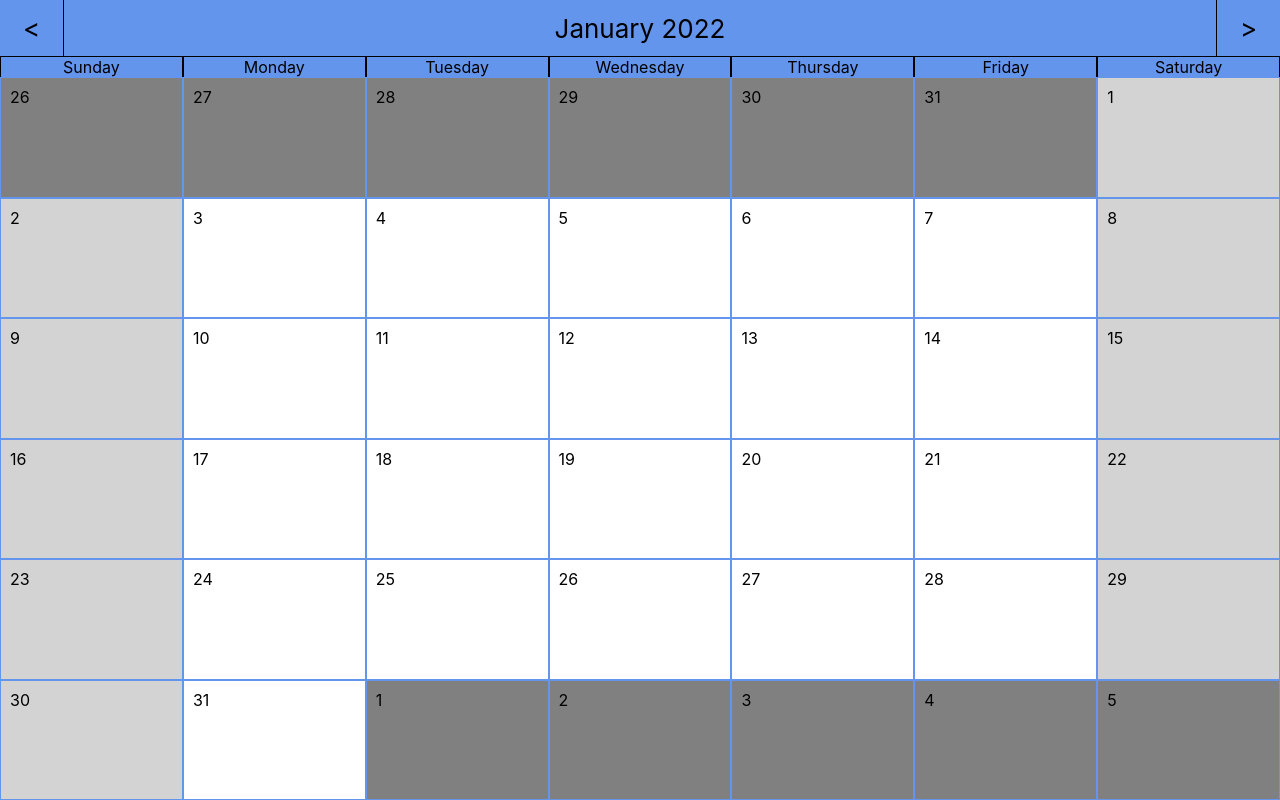
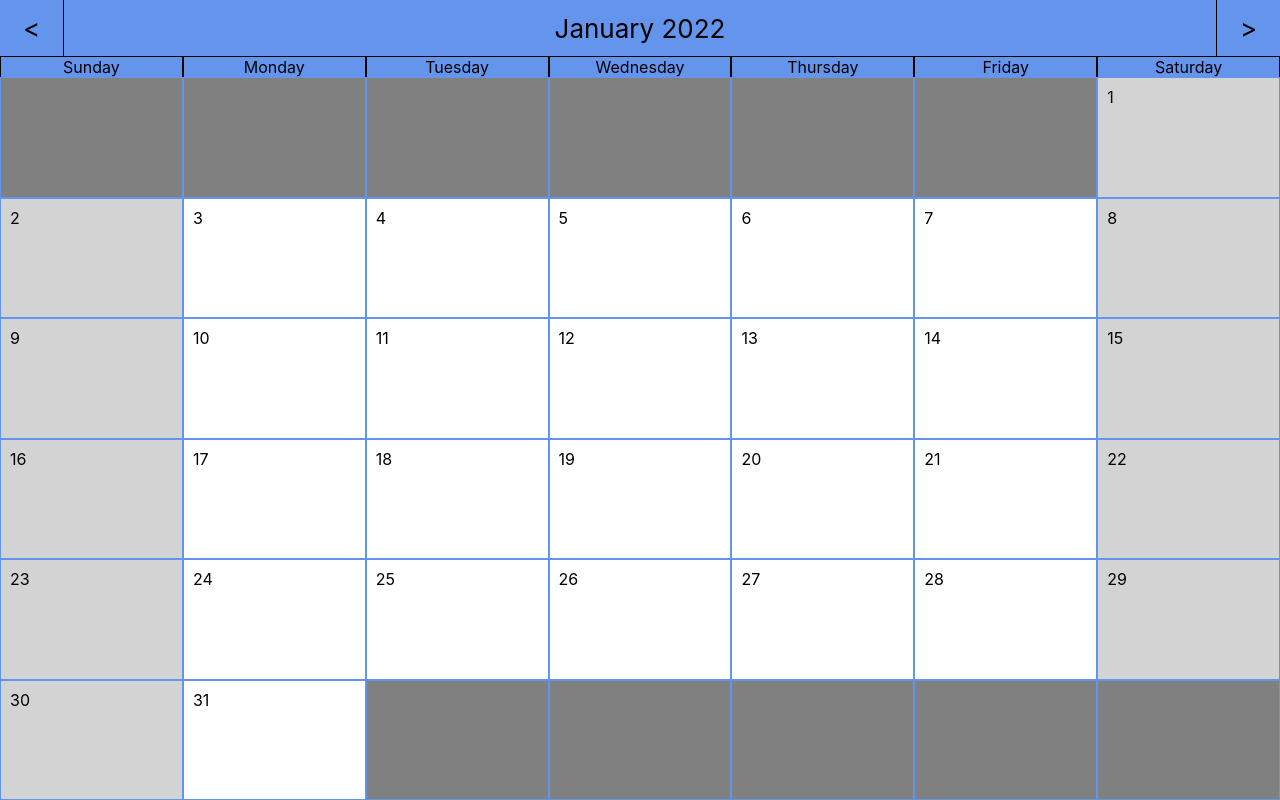
Before and after one commit to malee31/React-Calendar, a React (Create React App) app: page / in a window 1280 px wide. Built offline with nearby package versions, Linux system fonts and the light colour scheme.

Commit message:
Improved month data fetching script

```diff
--- a/src/Components/Calendar.js
+++ b/src/Components/Calendar.js
@@ -1,5 +1,6 @@
 import "../styles/calendar.css";
 import store from "../ReduxStore";
+import getMonthData from "../scripts/dateData";
 import { useEffect, useState } from "react";
 
 function CalendarCellLayer(props) {
@@ -13,7 +14,7 @@ function CalendarCellLayer(props) {
 }
 
 function CalendarCell(props) {
-	const dayNum = props.dayNum || -1;
+	const dayNum = props.dayNum ?? -1;
 	return (
 		<div className={`calendar-cell ${props.isWeekend ? "weekend" : ""} ${props.disabled ? "disabled" : ""}`}>
 			<CalendarCellLayer className="calendar-cell-number">
@@ -27,8 +28,15 @@ function CalendarCell(props) {
 function CalendarRow(props) {
 	return (
 		<div className="calendar-row">
-			{props.weekData
-				.map(dayData => <CalendarCell dayNum={dayData.dayOfMonth} isWeekend={dayData.isWeekend} disabled={!dayData.isInMonth} key={dayData.dateString}/>)}
+			{props.weekData.days
+				.map((dayData, index) => {
+					if(dayData === null) {
+						return <CalendarCell dayNum="" disabled={true} key={`Disabled-${index}`}/>;
+					} else {
+						return <CalendarCell dayNum={dayData.day} isWeekend={dayData.isWeekend} key={`Day-${dayData.day}`}/>;
+					}
+				})
+			}
 		</div>
 	);
 }
@@ -78,50 +86,7 @@ function CalendarWeekdays() {
 	);
 }
 
-/**
- * Returns a size 5 array of weeks in a month. Each week is another array containing objects with data about each day<br>
- * The days start on Sunday and the first week will contain the first day of the month. There WILL be overflow into the next and/or previous month's days
- * @param {number} year Year to get month data from
- * @param {number} month Month to get month data from (Zero-indexed)
- * @returns {Object[][]} Returns array described above
- */
-function getMonthData(year, month) {
-	const monthData = [];
-	const dateProbe = new Date(year, month, 1);
-	const monthDays = (new Date(year, month + 1, 0)).getDate();
-	while(dateProbe.getDay() !== 0) {
-		// Jump back to the closest preceding Sunday if needed
-		dateProbe.setDate(dateProbe.getDate() - 1);
-	}
-
-	let lastDay = 0;
-	for(let weekNum = 0; lastDay < monthDays; weekNum++) {
-		monthData.push([]);
-		for(let dayNum = 0; dayNum < 7; dayNum++) {
-			const dayOfWeek = dateProbe.getDay();
-			const probedMonth = dateProbe.getMonth();
-			const dayOfMonth = dateProbe.getDate();
-			if(dayOfMonth > lastDay && weekNum > 1) {
-				lastDay = dayOfMonth;
-			}
-
-			monthData[weekNum][dayNum] = {
-				year: dateProbe.getFullYear(),
-				month: probedMonth,
-				dayOfMonth: dayOfMonth,
-				dayOfWeek: dayOfWeek,
-				week: weekNum,
-				isWeekend: dayOfWeek === 0 || dayOfWeek === 6,
-				isInMonth: probedMonth === month,
-				dateString: dateProbe.toISOString()
-			};
-			dateProbe.setDate(dateProbe.getDate() + 1);
-		}
-	}
-	return monthData;
-}
-
-export default function Calendar(props) {
+export default function Calendar() {
 	console.log("Render");
 	// Using toString as a workaround for IDE type checking
 	const [focusValue, setFocus] = useState(store.getState().focus.toString());
@@ -134,13 +99,16 @@ export default function Calendar(props) {
 
 	const focus = new Date(focusValue);
 	const monthData = getMonthData(focus.getFullYear(), focus.getMonth());
+
 	return (
 		<div className="calendar-wrapper">
 			<CalendarHeader>
 				{focus.toLocaleString("default", { month: "long" })} {focus.getFullYear()}
 			</CalendarHeader>
 			<CalendarWeekdays/>
-			{monthData.map((weekData, weekNum) => <CalendarRow weekData={weekData} key={`Week-${weekNum}`}/>)}
+			{monthData.weeks.map(weekData =>
+				<CalendarRow weekData={weekData} key={`Month-${monthData.month}-Week-${weekData.weekNumber}`}/>
+			)}
 		</div>
 	);
 }
--- a/src/ReduxStore.js
+++ b/src/ReduxStore.js
@@ -4,7 +4,7 @@ const TODAY = new Date();
 const initialState = {
 	today: TODAY.toString(),
 	focus: TODAY.toString(),
-	navEnabled: false
+	zoom: "MONTH"
 };
 
 function rootReducer(state = initialState, action) {
@@ -20,7 +20,9 @@ function rootReducer(state = initialState, action) {
 				focus: focus.toString()
 			};
 		case "ZOOM":
+			// TODO: Allow altering whether ["MONTH", "WEEK", "DAY"] are being zoomed in onto
 			return {
+				zoom: "MONTH",
 				...state
 			};
 		default:
--- /dev/null
+++ b/src/scripts/dateData.js
@@ -0,0 +1,82 @@
+/**
+ * @typedef {Object} MonthData
+ * @property {MonthData} [previous] MonthData of the previous month (without previous or next property)
+ * @property {MonthData} [next] MonthData of the next month (without previous or next property)
+ * @property {number} year Full year number
+ * @property {number} month Month of the year (zero-indexed). Starts with 0 as January
+ * @property {number} daysInMonth Number of days in specified month and year
+ * @property {WeekData[]} weeks All the weeks in the month. See WeekData documentation for more format information
+ */
+
+/**
+ * @typedef {Object} WeekData
+ * @property {number} weekNumber Week number in month. Starts with 1 as the first week
+ * @property {(DayData|null)[]} days All the days in the week from Sunday to Saturday. Days not part of the current month are null
+ */
+
+/**
+ * @typedef {Object} DayData
+ * @property {number} day Day of month. Starts with 1 as the first day
+ * @property {number} dayOfWeek Day of the week. Starts with 0 as Sunday and ends with 6 as Saturday
+ * @property {boolean} isWeekend Whether the day of the week is Sunday or Saturday. Made for convenience
+ */
+
+/**
+ * Returns information about a month and each day of the month using the Date object
+ * @param {number} year Year to get month data from
+ * @param {number} month Month to get month data from (Zero-indexed)
+ * @returns {MonthData} Returns MonthData object with a previous and next field
+ */
+function getMonthData(year, month) {
+	/** @type MonthData */
+	const monthData = {
+		year: year,
+		month: month,
+		daysInMonth: (new Date(year, month + 1, 0)).getDate(),
+		weeks: []
+	};
+
+	const dateProbe = new Date(year, month, 1);
+	for(let weekNum = 1; dateProbe.getDate() <= monthData.daysInMonth && dateProbe.getMonth() === month; weekNum++) {
+		const dayData = new Array(7).fill(null);
+		monthData.weeks.push({
+			weekNumber: weekNum,
+			days: dayData
+		});
+
+		do {
+			const dayOfWeek = dateProbe.getDay();
+			const dayOfMonth = dateProbe.getDate();
+			dayData[dayOfWeek] = {
+				day: dayOfMonth,
+				dayOfWeek: dayOfWeek,
+				isWeekend: dayOfWeek === 0 || dayOfWeek === 6
+				// isInMonth: probedMonth === month,
+				// dateString: dateProbe.toISOString()
+			};
+			dateProbe.setDate(dayOfMonth + 1);
+		} while(dateProbe.getDay() !== 0 && dateProbe.getMonth() === month);
+
+		/*for(let dayNum = 0; dayNum < 7; dayNum++) {
+			const dayOfWeek = dateProbe.getDay();
+			const probedMonth = dateProbe.getMonth();
+			const dayOfMonth = dateProbe.getDate();
+			if(dayOfMonth > lastDay && weekNum > 1) {
+				lastDay = dayOfMonth;
+			}
+
+			monthData[weekNum][dayNum] = {
+				year: dateProbe.getFullYear(),
+				month: probedMonth,
+				dayOfMonth: dayOfMonth,
+				dayOfWeek: dayOfWeek,
+				week: weekNum,
+				isWeekend: dayOfWeek === 0 || dayOfWeek === 6,
+			};
+			dateProbe.setDate(dateProbe.getDate() + 1);
+		}*/
+	}
+	return monthData;
+}
+
+export default getMonthData;
```
